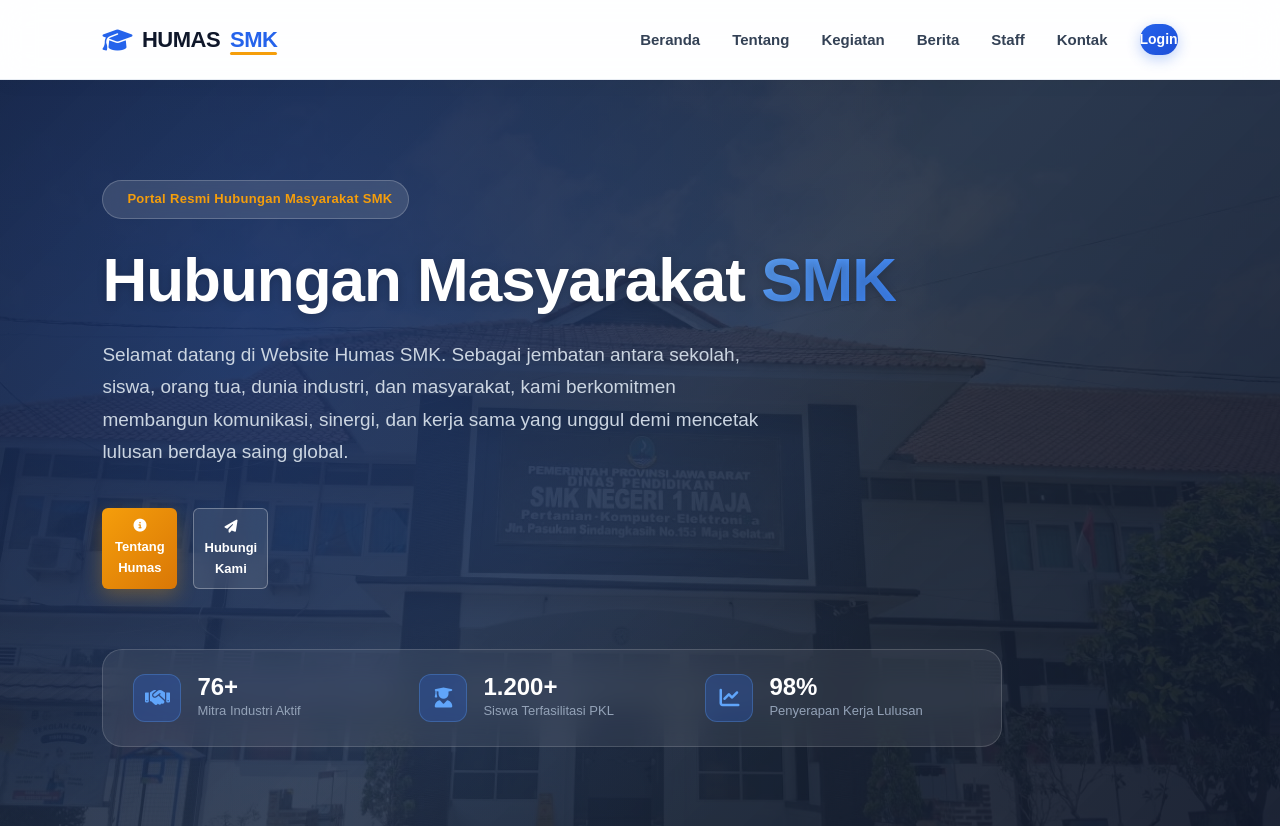
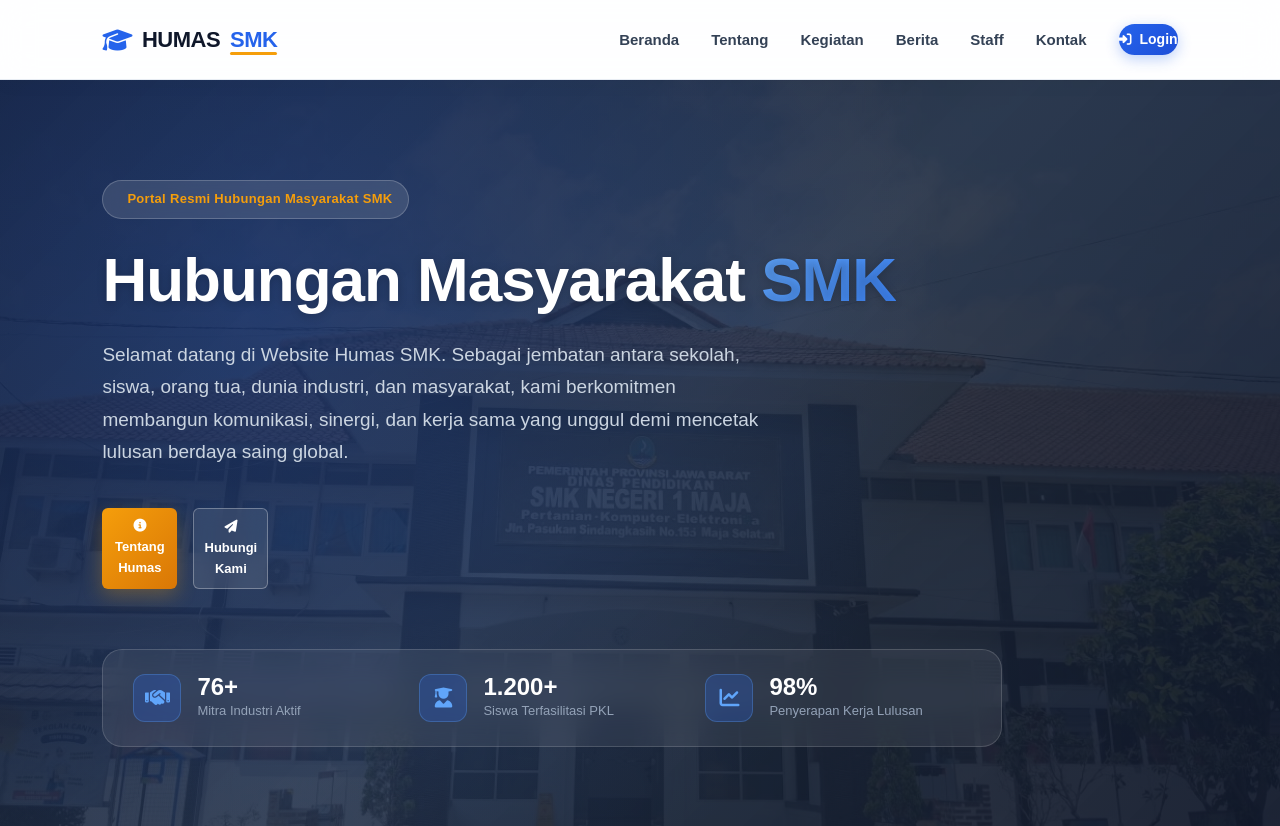
Before and after one commit to maulanamuhammadzidan4-commits/humas-project, a PHP site: page / in a window 1280 px wide. Shown: the top 826 px of the page. Run offline with PHP 8.4, Linux system fonts and the light colour scheme.

Commit message:
fix(header): add icon to login button for better visibility

```diff
--- a/frontend/components/header.php
+++ b/frontend/components/header.php
@@ -17,7 +17,7 @@ require_once __DIR__ . '/../../config.php';
             <li><a href="<?= BASE_URL ?>frontend/index.php#kontak">Kontak</a></li>
             <li>
                 <a href="<?= BASE_URL ?>admin/login_admin.php" class="btn-login">
-                    Login
+                    <i class="fa-solid fa-right-to-bracket"></i> Login
                 </a>
             </li>
         </ul>
```
